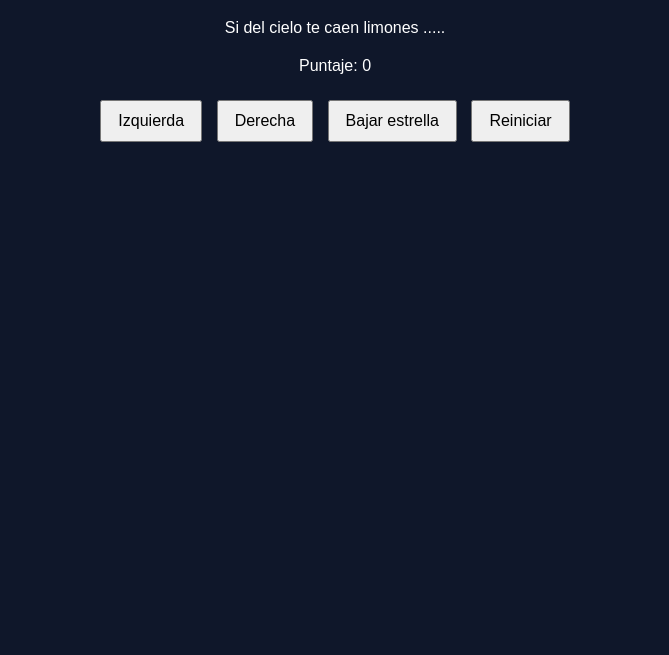
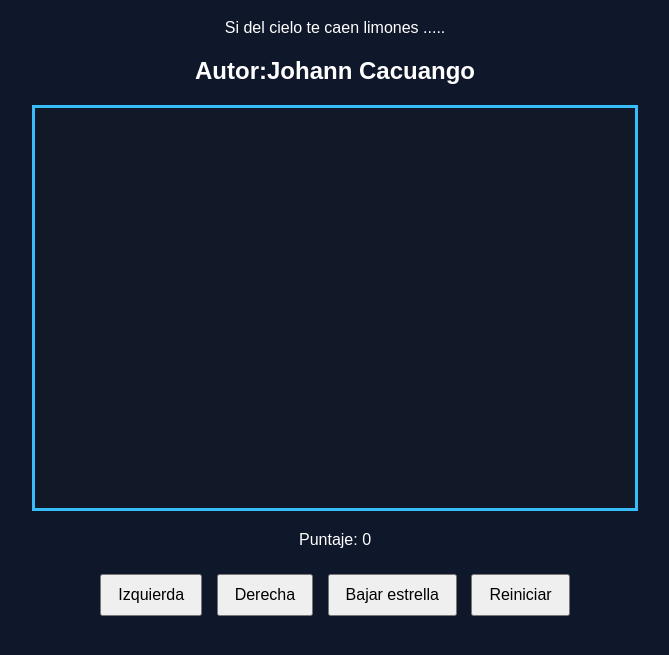
Before and after one commit to academyjost/Juegos-de-los-Limones, a plain HTML site: page limones.html in a window 1280 px wide. Shown: the part 81-736 px from the top of the page, without its empty margins (305-974 px from the left). Drawn offline with Linux system fonts and the light colour scheme.

Commit message:
git add. git commit -m "Agregando estilos y funcionalidad al juego de atrapar limones"

```diff
--- a/limones.html
+++ b/limones.html
@@ -9,7 +9,8 @@
   <div class="contenedor">
     <h1>Atrapar Limones</h1>
     <p>Si del cielo te caen limones ..... </p>
-
+    <h2>Autor:Johann Cacuango</h2>
+    <canvas id="areaJuego" width="600" height="400"></canvas>
     <div class="panel">
       <p>Puntaje: <span id="txtPuntaje">0</span></p>
     </div>
@@ -20,6 +21,6 @@
       <button>Reiniciar</button>
     </div>
   </div>
-
+<script src="limones.js"></script>
 </body>
 </html>
--- a/limones.js
+++ b/limones.js
@@ -0,0 +1,2 @@
+let canvas = document.getElementById("areaJuego");
+let ctx=canvas.getContext("2d");
```
